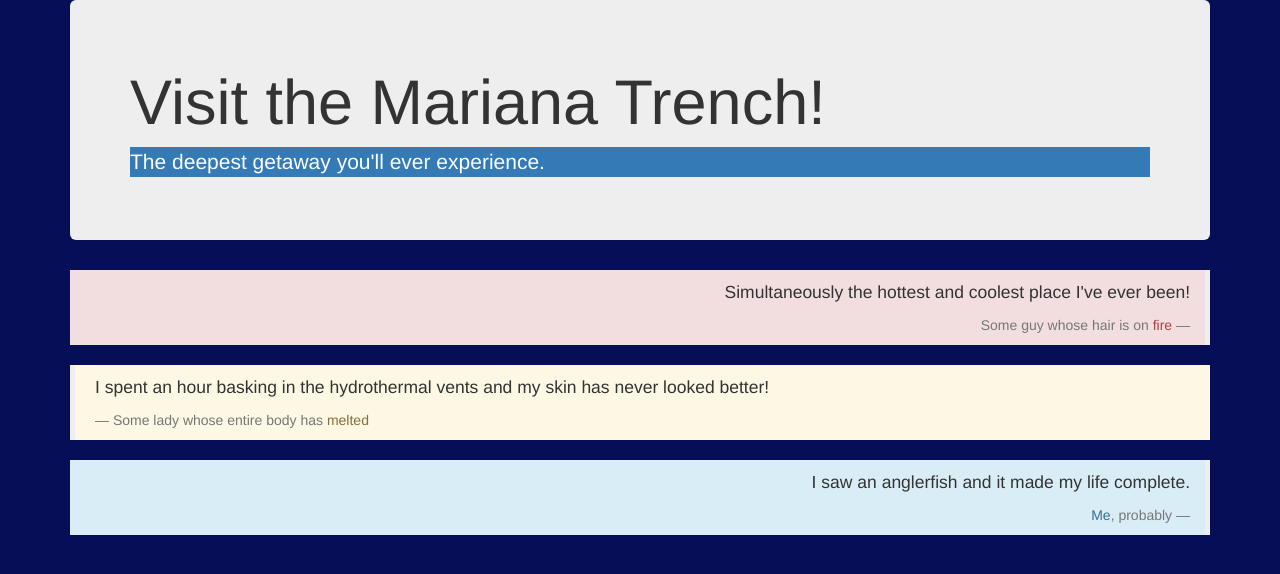
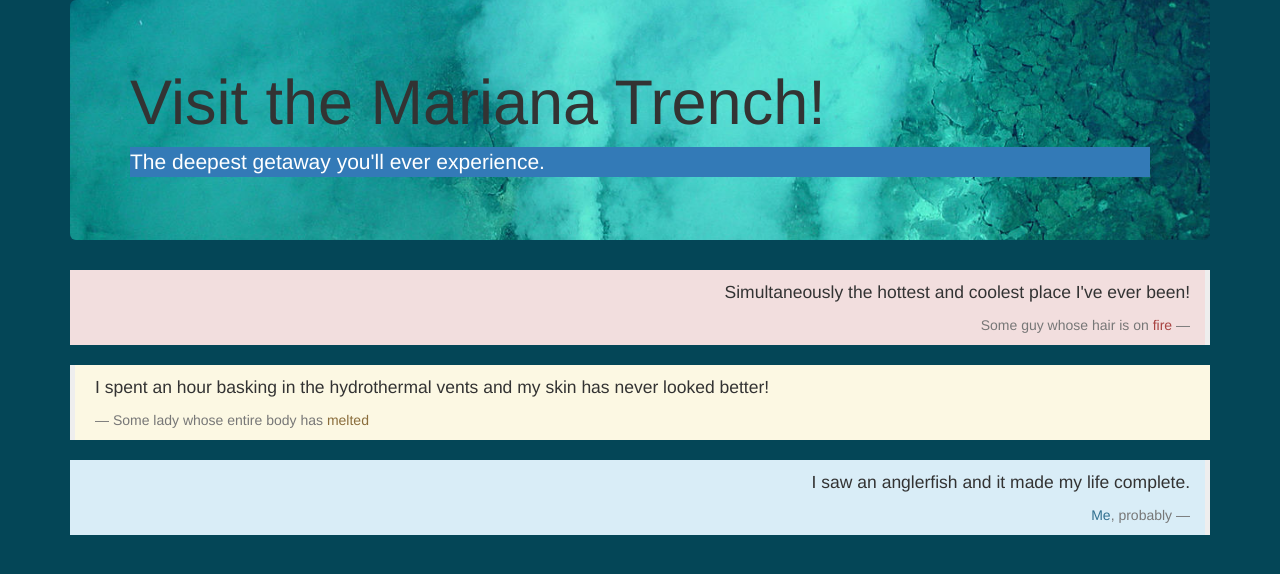
Before and after one commit to k8thedinosaur/vacation, a plain HTML site: page index.html in a window 1280 px wide. Drawn offline with Linux system fonts and the light colour scheme.

Commit message:
adds image to jumbo; further colors and styles to text

```diff
--- a/css/styles.css
+++ b/css/styles.css
@@ -1,4 +1,10 @@
 body {
-  background-image: url("img/vent.jpg");
-  background-color: rgb(6, 14, 87)
+  background-color: rgb(4, 70, 87)
 }
+
+.vent {
+  background-image: url("../img/vent.jpg");
+  background-repeat: no-repeat;
+  background-size: cover;
+  background-position: center;
+}
--- a/index.html
+++ b/index.html
@@ -20,7 +20,7 @@ In addition to Bootstrap styles, add your own stylesheet to further customize th
   </head>
   <body>
     <div class="container">
-      <div class="jumbotron">
+      <div class="jumbotron vent">
         <h1>Visit the Mariana Trench!</h1>
         <p class="bg-primary">The deepest getaway you'll ever experience.</p>
       </div>
```
Also changed, not shown: img/vent.jpg (renamed from images/vent.jpg).
